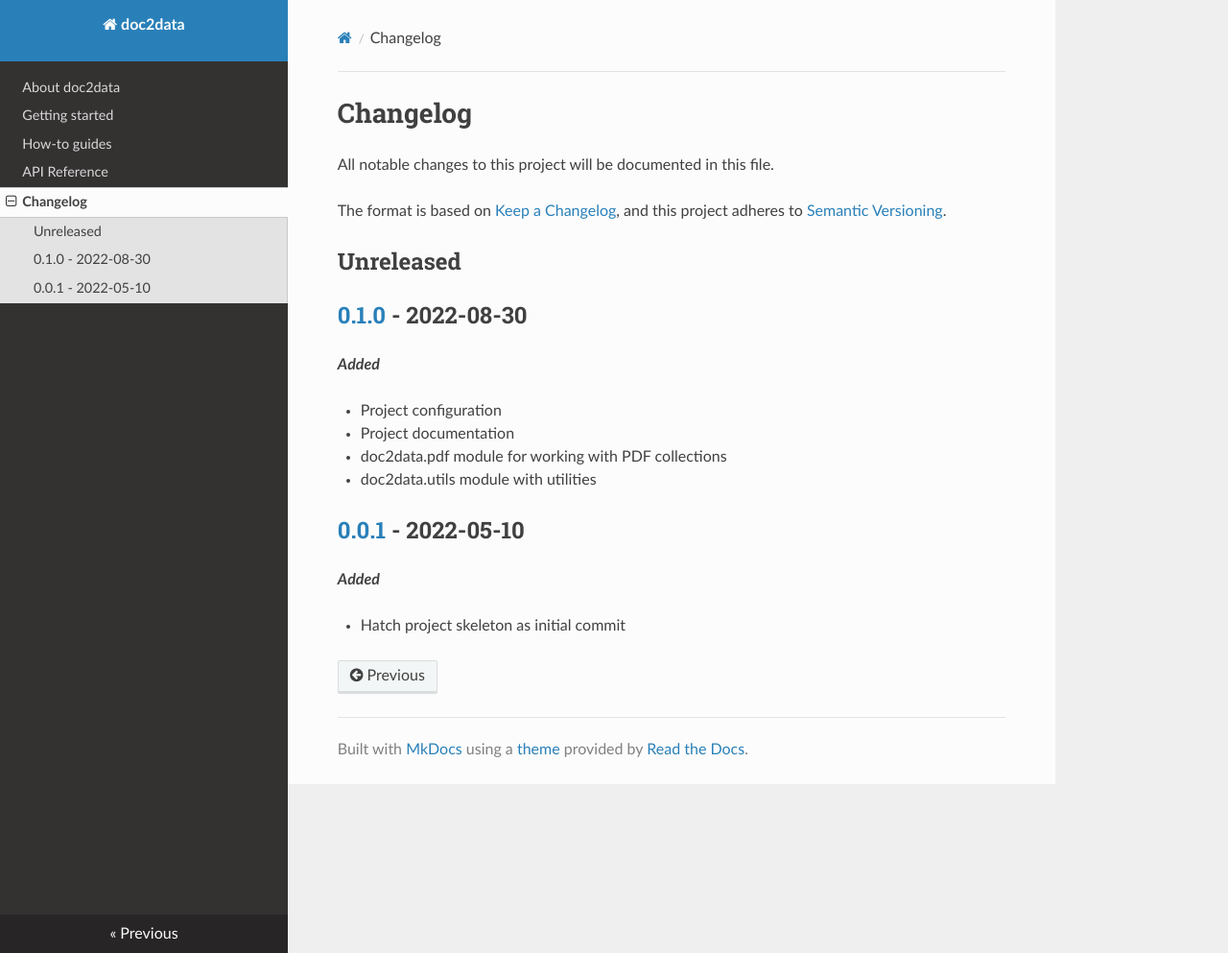
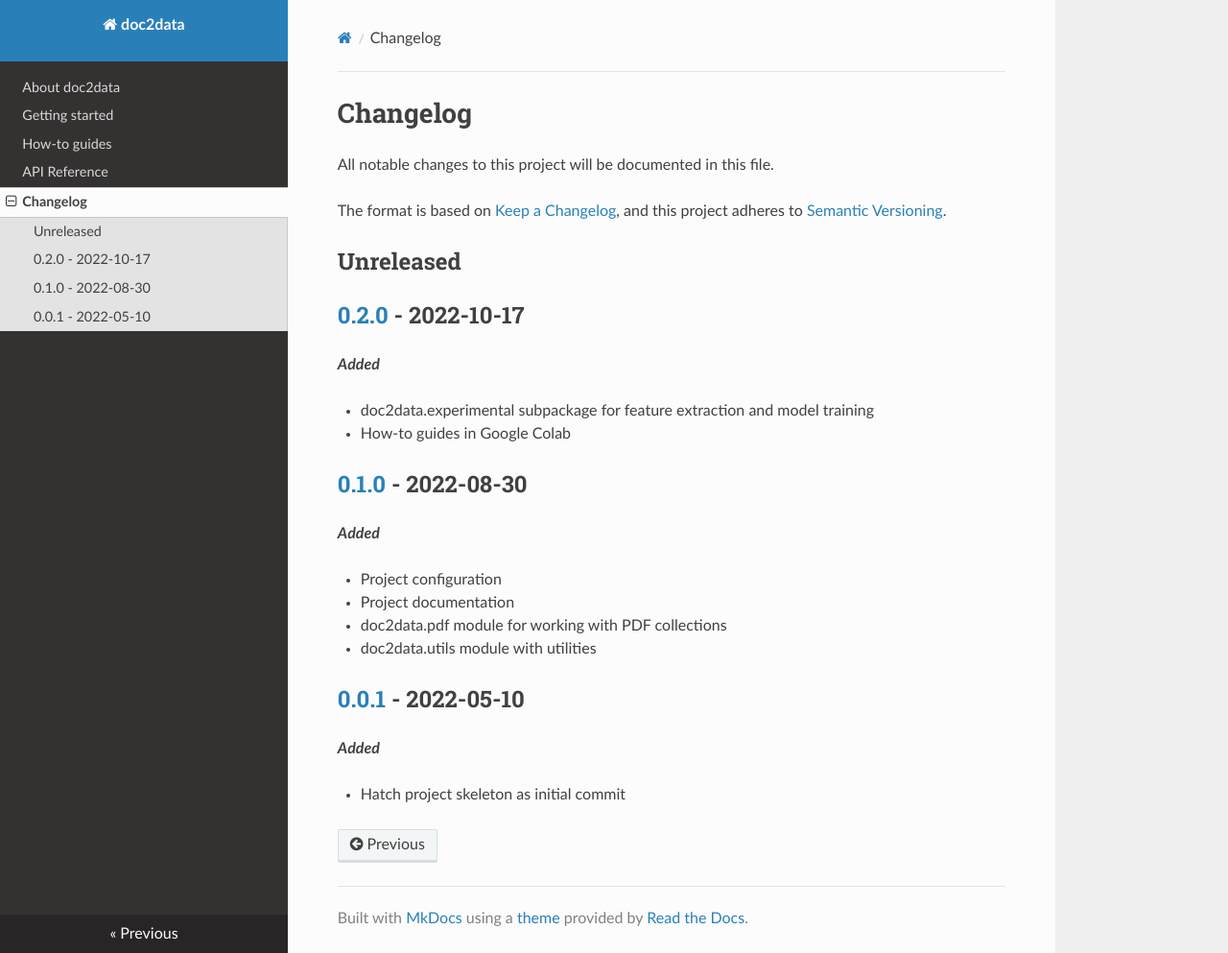
Before and after one commit to serge724/doc2data, an MkDocs documentation site: the page built from docs/changelog.md, in a window 1280 px wide and 993 px high. Shown: the whole window at 96% size. Built offline with MkDocs 1.6.1, drawn with Linux system fonts in a browser that asks for light colours; nearby versions of some CDN libraries.

Commit message:
Release doc2data v0.2.0

```diff
--- a/doc2data/__init__.py
+++ b/doc2data/__init__.py
@@ -4,4 +4,4 @@
 
 """doc2data - Integrated document processing with machine learning."""
 
-__version__ = "0.1.0"
+__version__ = "0.2.0"
--- a/docs/changelog.md
+++ b/docs/changelog.md
@@ -6,6 +6,13 @@ The format is based on [Keep a Changelog](https://keepachangelog.com/en/1.0.0/),
 and this project adheres to [Semantic Versioning](https://semver.org/spec/v2.0.0.html).
 
 ## Unreleased
+
+## [0.2.0](https://github.com/serge724/doc2data/tree/v0.2.0) - 2022-10-17
+
+***Added***
+
+- doc2data.experimental subpackage for feature extraction and model training
+- How-to guides in Google Colab
 
 ## [0.1.0](https://github.com/serge724/doc2data/tree/v0.1.0) - 2022-08-30
 
```
